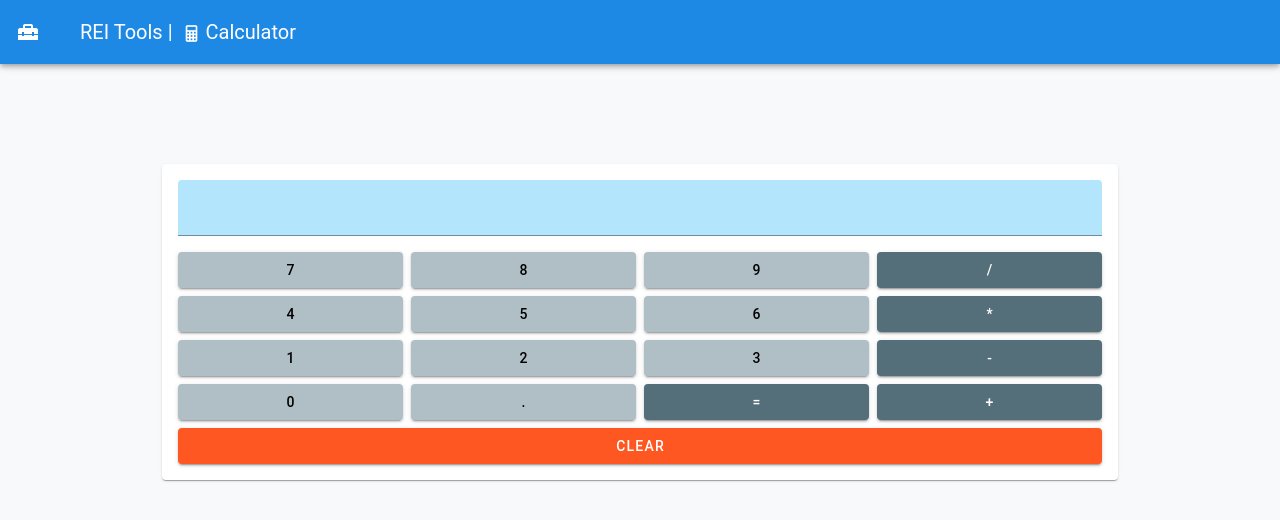
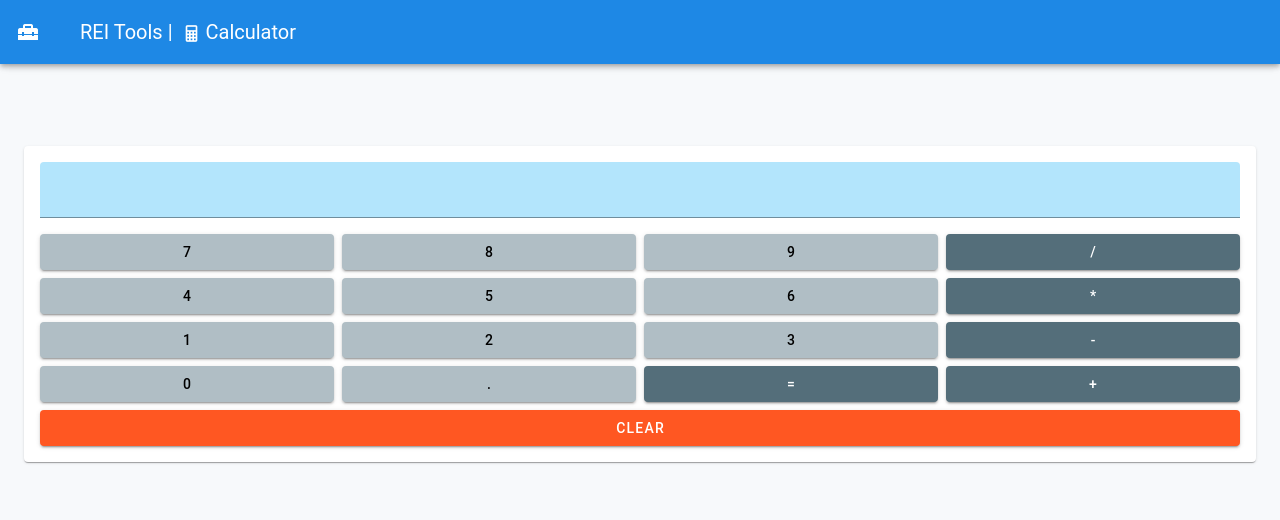
Before and after one commit to cyberdime-dev/rei-toolkit, a Vue app: page /calculator/standard in a window 1280 px wide. Shown: the top 520 px of the page. Built offline with nearby package versions, Linux system fonts and the light colour scheme.

Commit message:
Refactor content shell styling: adjust width and margin for full-width layout, enhance padding for better inner card rendering.

```diff
--- a/src/App.vue
+++ b/src/App.vue
@@ -90,20 +90,21 @@ onUnmounted(() => {
 }
 
 .content-shell {
-  max-width: 980px;
-  margin: 24px auto;
+  /* full-width content shell that aligns with the container padding */
+  width: 100%;
+  margin: 0;
   /* Make shell transparent so inner cards render directly on the app surface */
   background: transparent;
   border-radius: 0;
   box-shadow: none;
-  padding: 12px;
+  padding: 18px 24px;
 }
 
 @media (max-width: 768px) {
   .content-shell {
-    margin: 12px;
-    border-radius: 12px;
-    padding: 14px;
+    margin: 8px;
+    border-radius: 0;
+    padding: 12px;
   }
 }
 </style>
```
